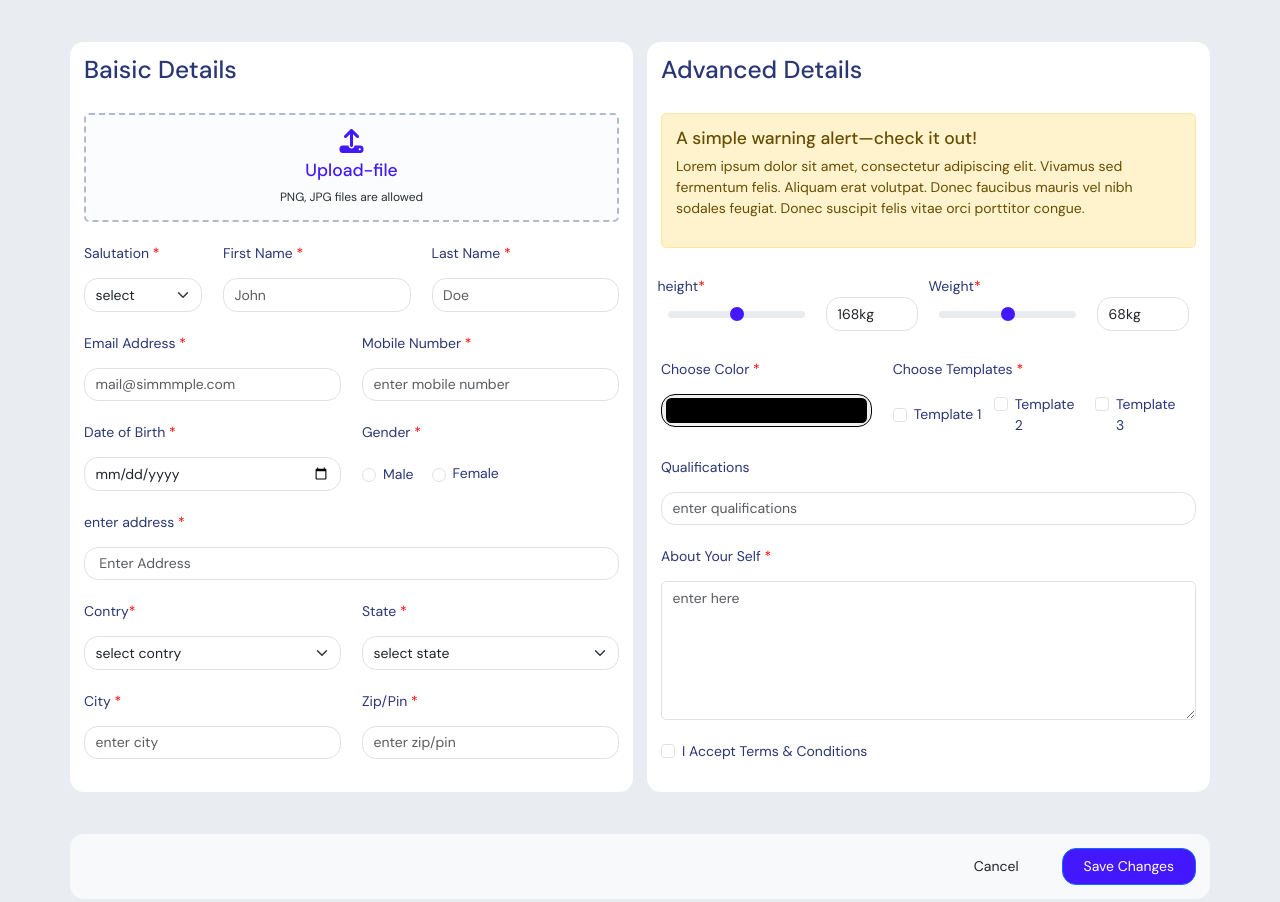
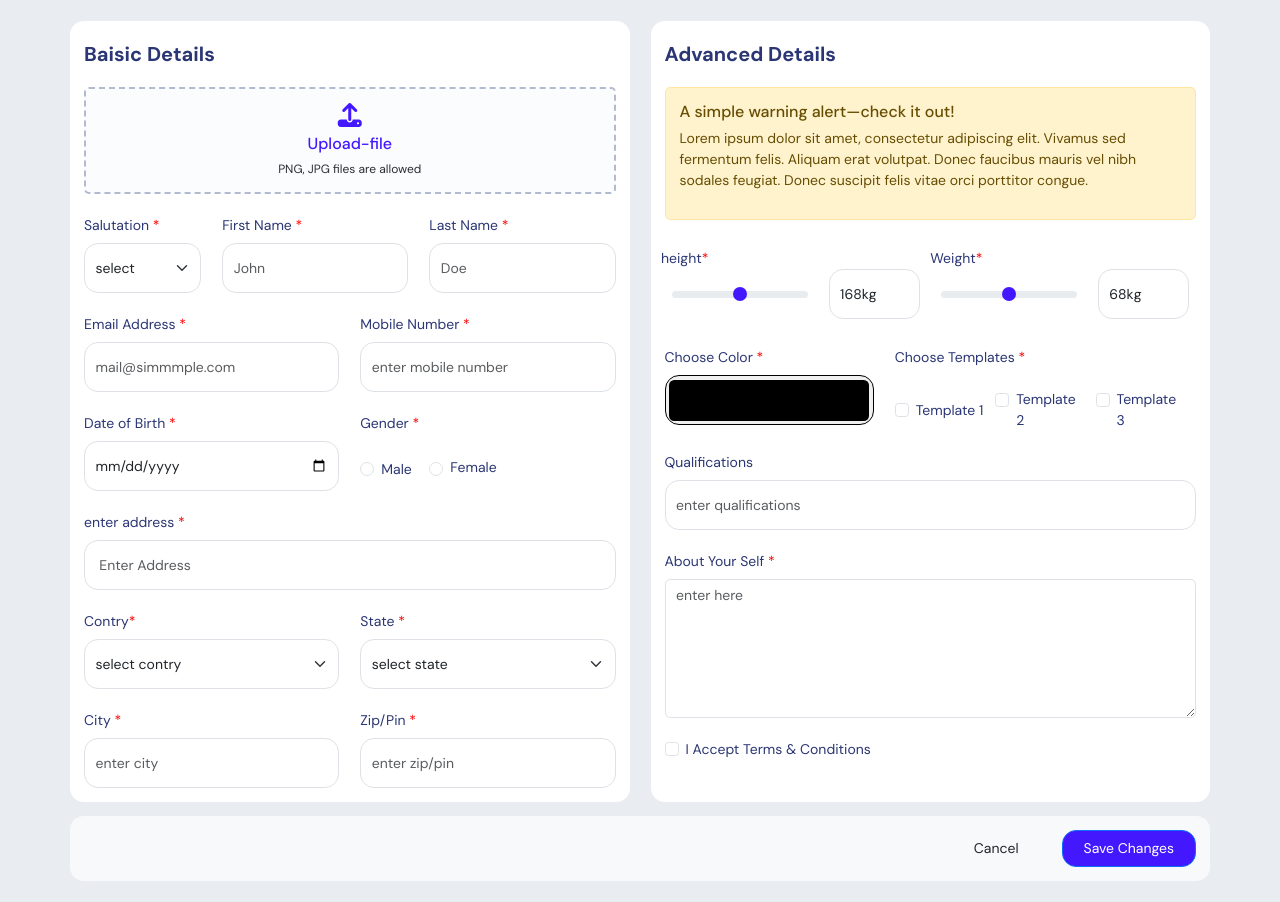
Before and after one commit to Ranjith155p/Bootstrap, a plain HTML site: page index.html in a window 1280 px wide. Drawn offline with nearby package versions, Linux system fonts and the light colour scheme.

Commit message:
compleate bootstrap

```diff
--- a/index.html
+++ b/index.html
@@ -19,13 +19,13 @@
 <body>
   <section class="container-fluid main-bg">
     <div class="container">
-      <div class="row breaking-form column-gap-3 ">
-        <div class="col formarea d-flex flex-column row-gap-4 rounded-4 p-3 mt-5 ">
-          <h3>Baisic Details</h3>
+      <div class="row breaking-form column-gap-4 my-4">
+        <div class="col formarea d-flex flex-column row-gap-4 rounded-4 p-3 ">
+          <h3 class="mb-0 mt-2">Baisic Details</h3>
           <label for="Upload-file" class="upload-area d-flex flex-column gap-2 p-3 text-center  ">
             <input class="shadow-none" type="file" id="Upload-file">
-            <i class="fa-solid fa-upload small-text "></i>
-            <h5 class="fs-5 m-0">Upload-file</h5>
+            <i class="fa-solid fa-upload "></i>
+            <h5 class="m-0">Upload-file</h5>
             <p class="small-text text-secondary-emphasis m-0">PNG, JPG files are allowed</p>
           </label>
           <div class="row row-collaps">
@@ -64,14 +64,14 @@
             </div>
             <div class=" col-6 ">
               <label for="ph-no" class="form-item ">Gender </label>
-            <div class="row  align-items-center pt-1 ">
+            <div class="row  align-items-center pt-3 ">
                   <div class=" col-3 gap-2 half-width mt-1 d-flex text-center  ">
-                    <input class="form-check-input shadow-none" type="radio"  name="gender" id="male" value="male" required>
+                    <input class="form-check-input shadow-none " type="radio"  name="gender" id="male" value="male" required>
                     <label class="form-check-label p-0" for="male">Male</label>
                 </div>
                 <div class=" col-4 half-width gap-2 d-flex align-items-center ">
-                  <input class="form-check-input shadow-none" type="radio"  name="gender" id="male" value="male" required>
-                  <label class="form-check-label p-0" for="male">Female</label>
+                  <input class="form-check-input shadow-none " type="radio"  name="gender" id="female" value="male" required>
+                  <label class="form-check-label p-0" for="female">Female</label>
               </div>
               </div>
             </div>
@@ -115,8 +115,8 @@
 
 
         </div>
-        <div class="col  formarea d-flex flex-column row-gap-4 rounded-4 common-fontsize mt-5  p-3">
-          <h3>Advanced Details</h3>
+        <div class="col  formarea d-flex flex-column row-gap-4 rounded-4 common-fontsize p-3">
+          <h3 class="mb-0 mt-2">Advanced Details</h3>
           <div class="alert alert-warning m-0" role="alert">
             <h5> A simple warning alert—check it out!</h5>
             <p> Lorem ipsum dolor sit amet, consectetur adipiscing elit. Vivamus sed fermentum felis. Aliquam erat
@@ -125,18 +125,18 @@
             </p>
           </div>
           <div class="row  gender-collaps p-2">
-            <div class="col-6">
+            <div class="col-6 full-width">
             <div class="row align-items-center">
               <label for="weight" class="form-item p-0">height</label>
             <div class="col-7 d-flex  align-items-center">
               <input type="range" class="form-range shadow-none" id="weight">
             </div>
             <div class="col-5">
-              <input type="text" class="form-control rounded-4 shadow-none" value="168kg" id="weight">
+              <input type="text"  class="form-control rounded-4 shadow-none" value="168kg" id="weight">
             </div>
           </div>
         </div>
-        <div class="col-6">
+        <div class="col-6 full-width">
           <div class="row align-items-center ">
             <label for="weight" class="form-item shadow-none p-0">Weight</label>
             <div class="col-7 d-flex align-items-center">
@@ -156,18 +156,18 @@
             </div>
             <div class="col-7 color-full-width ">
               <label for="" class="form-item">Choose Templates </label>
-              <div class="row m-0  align-items-center">
+              <div class="row m-0  align-items-center pt-3">
                 <div class="form-check form-check-inline m-0 col">
-                  <input class="form-check-input shadow-none p-1 " type="checkbox" id="inlineCheckbox1" value="option1">
-                  <label class="form-check-label pb-0" for="inlineCheckbox1">Template 1</label>
+                  <input class="form-check-input shadow-none p-1  " type="checkbox" id="Template-1" value="option1">
+                  <label class="form-check-label pb-0" for="Template-1">Template 1</label>
                 </div>
                 <div class="form-check form-check-inline m-0 col">
-                  <input class="form-check-input shadow-none p-1 " type="checkbox" id="inlineCheckbox1" value="option1">
-                  <label class="form-check-label pb-0" for="inlineCheckbox1">Template 2</label>
+                  <input class="form-check-input shadow-none p-1 " type="checkbox" id="Template-2" value="option1">
+                  <label class="form-check-label pb-0" for="Template-2">Template 2</label>
                 </div>
                 <div class="form-check form-check-inline m-0 col">
-                  <input class="form-check-input shadow-none p-1 " type="checkbox" id="inlineCheckbox1" value="option1">
-                  <label class="form-check-label pb-0" for="inlineCheckbox1">Template 3</label>
+                  <input class="form-check-input shadow-none p-1 " type="checkbox" id="Template-3" value="option1">
+                  <label class="form-check-label pb-0" for="Template-3">Template 3</label>
                 </div>
               </div>
             </div>
@@ -186,7 +186,7 @@
           </div>
 
         </div>
-         <div class="  bg-light mt-5 d-flex p-3 rounded-4 gap-4 flex-row-reverse ">
+         <div class="  bg-light mt-3 d-flex p-3 rounded-4 gap-4 flex-row-reverse ">
         <button type="button" class="btn btn-primary  px-4 py-2 rounded-4 btn-md">Save Changes</button>
         <button type="button" class="btn  btn-md  px-4 py-2 rounded-4">Cancel</button>
       </div>
--- a/style.css
+++ b/style.css
@@ -8,7 +8,7 @@
 }
 
 * {
-    font-size: 14px;
+    font-size: 14px!important;
     font-family: 'DM Sans', sans-serif;
 
 }
@@ -16,10 +16,19 @@
 body {
     background-color: var(--gray) !important;
 }
+h5{
+font-size: 16px!important;
+}
+h3{
+    font-size: 20px!important;
+    font-weight: 700 !important;
 
+}
 .small-text {
-    font-size: 12px;
-
+    font-size: 12px!important;
+}
+i{
+    font-size:24px !important;
 }
 
 input[type=range]::-webkit-slider-thumb {
@@ -30,7 +39,7 @@ input[type=range]::-webkit-slider-thumb {
 }
 
 label {
-    padding-bottom: 1rem !important;
+    padding-bottom: .5rem !important;
 }
 
 .form-control-color {
@@ -44,11 +53,24 @@ label {
 input:focus {
     border-color: var(--prm-clr) !important;
 }
+input{
+    font-size: 14px !important;
+    height: 50px !important;
+}
+input[type=checkbox],input[type=radio]{
+    height: 1rem !important;
 
+}
+select{
+    font-size: 14px !important;
+    height: 50px !important;
+}
 select:focus {
     border-color: var(--prm-clr) !important;
 }
-
+.weight{
+    font-weight: 700px !important;
+}
 textarea:focus {
     border-color: var(--prm-clr) !important;
 }
@@ -121,7 +143,7 @@ input[type=radio]:checked {
 
 @media(max-width:500px) {
     .breaking-form {
-        padding-left: .75rem !important;
+        padding-left: .5rem !important;
     }
 
     .gender-collaps {
```
